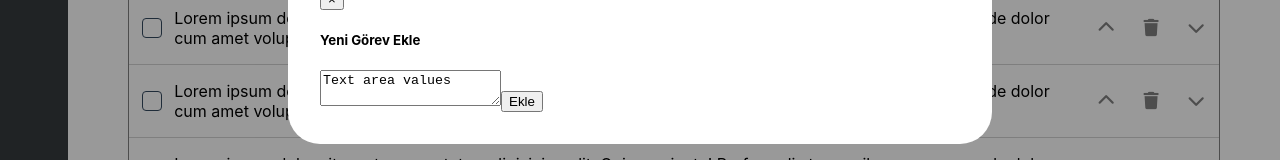
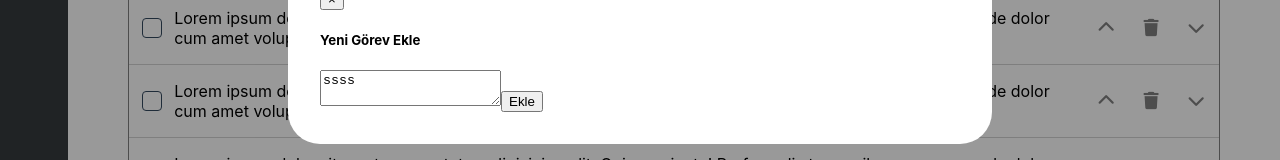
Before and after one commit to brkcrdk/todo, a React (Create React App) app: page / in a window 1280 px wide. Both pictures are taken after a click on the button "Yeni görev ekle". Shown: the part 350-510 px from the top of the page. Built offline with nearby package versions, Linux system fonts and the light colour scheme.

Commit message:
Modal style

```diff
--- a/src/Components/List/List.jsx
+++ b/src/Components/List/List.jsx
@@ -1,25 +1,15 @@
-import React, { useState } from "react";
+import React from "react";
 import "./list.scss";
 import ListItem from "../ListItem/ListItem";
+import { openModal } from "../Modal/modalToggle";
 const List = ({ active, index, value, onChange }) => {
-  const [modalToggle, setModalToggle] = useState(false);
-  const handleModalToggle = () => {
-    const modal = document.getElementById("modal-container");
-    if (modalToggle && modal) {
-      modal.style.display = "none";
-      setModalToggle(false);
-    } else {
-      modal.style.display = "grid";
-      setModalToggle(true);
-    }
-  };
   return (
     <div
       id="list-container"
       className={`tab-content ${active === index ? "active" : ""}`}>
       <div id="input-addBtn">
         <input value={value} onChange={onChange} placeholder="Arama.." />
-        <button onClick={handleModalToggle}>
+        <button onClick={openModal}>
           <span>Yeni görev ekle</span>
           <i className="fas fa-plus" />
         </button>
--- a/src/Components/Modal/Modal.jsx
+++ b/src/Components/Modal/Modal.jsx
@@ -6,7 +6,7 @@ const Modal = () => {
       <div id="modal-content">
         <button>&times;</button>
         <h5>Yeni Görev Ekle</h5>
-        <textarea>Text area values</textarea>
+        <textarea value="ssss" />
         <button>Ekle</button>
       </div>
     </div>
--- a/src/Components/Modal/modal.scss
+++ b/src/Components/Modal/modal.scss
@@ -10,6 +10,19 @@
   top: 0;
   background-color: rgb(0, 0, 0);
   background-color: rgba(0, 0, 0, 0.4);
+  animation-name: modalFadeIn;
+  animation-duration: 0.7s;
+
+  @keyframes modalFadeIn {
+    from {
+      transform: scale(0);
+      transition-timing-function: cubic-bezier(0.55, 0.055, 0.675, 0.19);
+    }
+    to {
+      transform: scale(1);
+      transition-timing-function: cubic-bezier(0.55, 0.055, 0.675, 0.19);
+    }
+  }
 }
 
 #modal-content {
--- /dev/null
+++ b/src/Components/Modal/modalToggle.js
@@ -0,0 +1,9 @@
+export const openModal = () => {
+  const modal = document.getElementById("modal-container");
+  modal.style.display = "grid";
+};
+
+export const closeModal = () => {
+  const modal = document.getElementById("modal-container");
+  modal.style.display = "none";
+};
```
